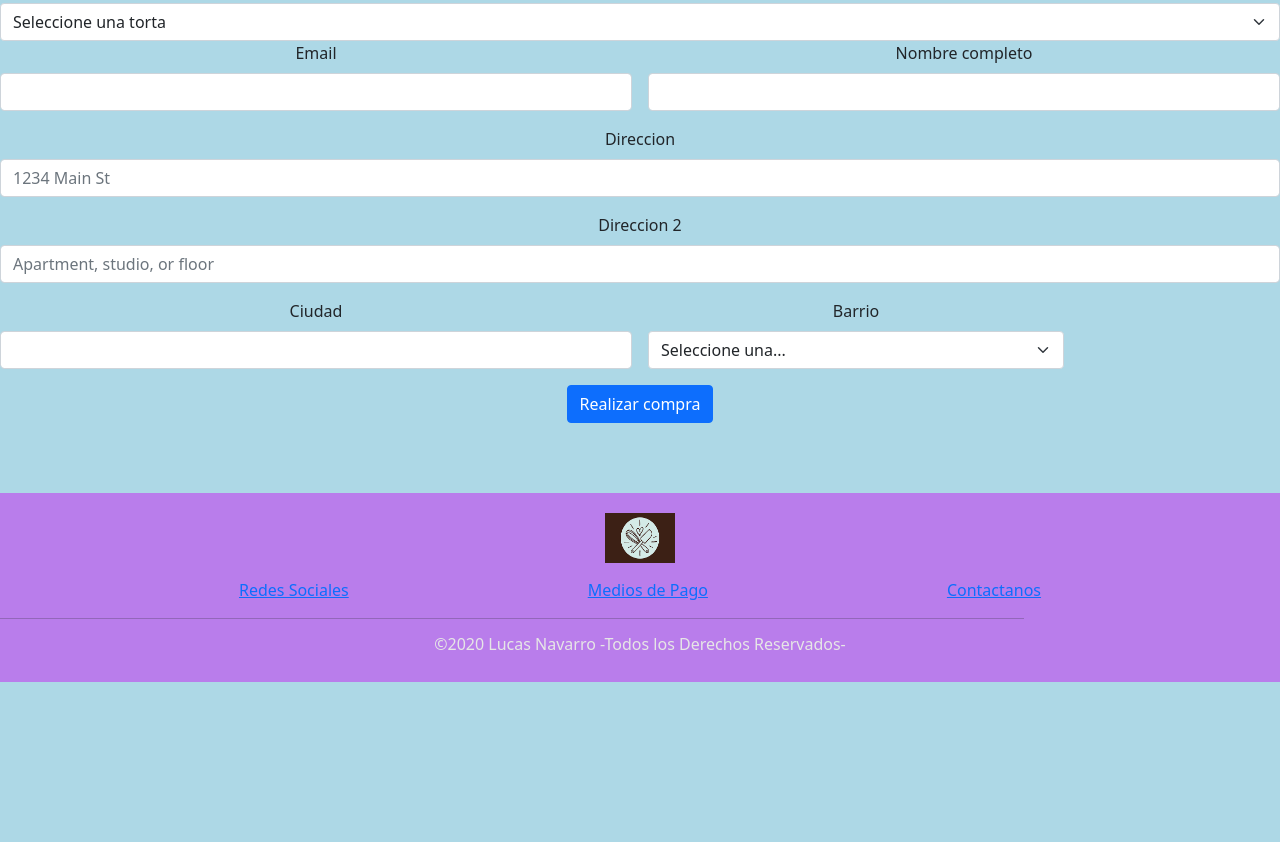
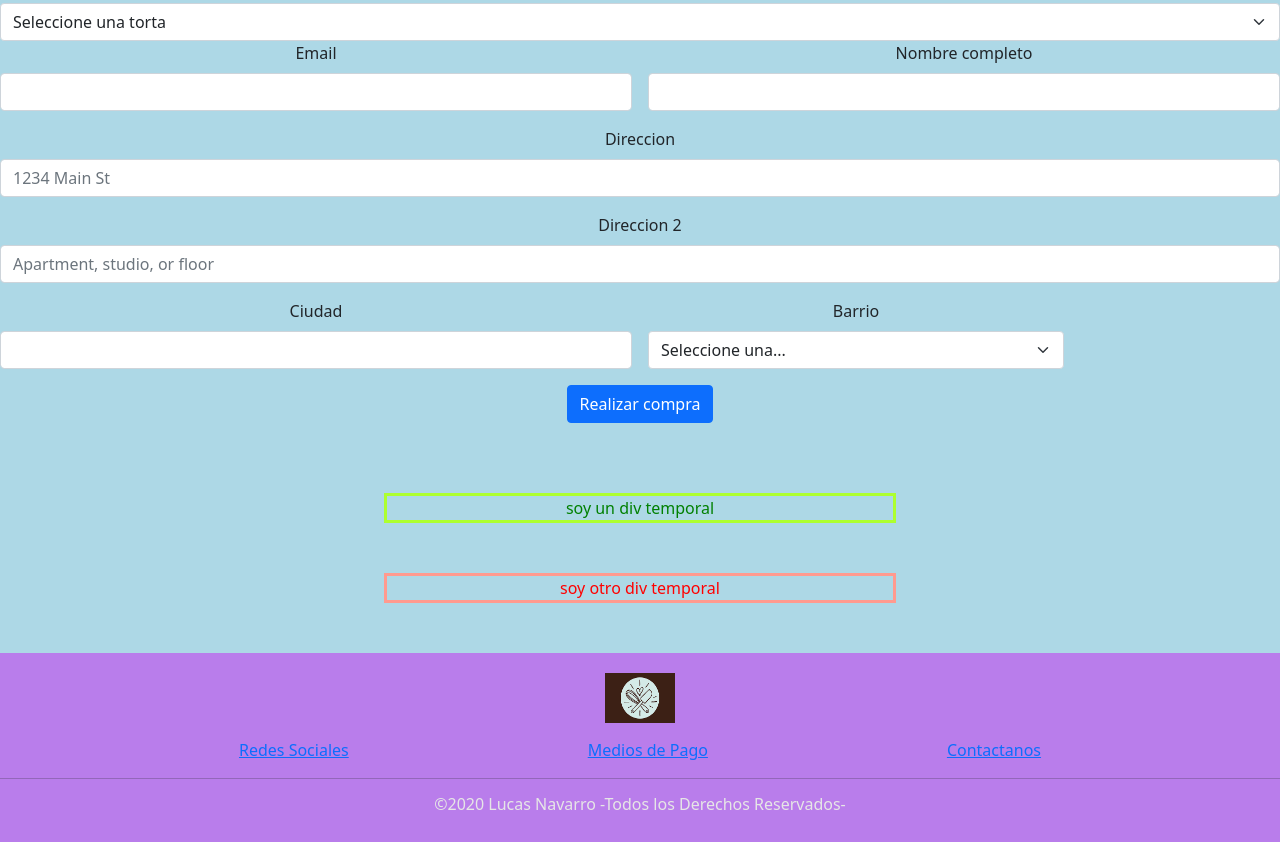
Before and after one commit to Lucasdn2003/Mi-Pagina, a website: page seccion4.html in a window 1280 px wide. Shown: the part 309-1151 px from the top of the page. Before the commit the page ends 991 px from the top, so only its background shows below. Drawn offline with nearby package versions, Linux system fonts and the light colour scheme.

Commit message:
Sexto_commit

```diff
--- a/SCSS/compra.scss
+++ b/SCSS/compra.scss
@@ -7,3 +7,16 @@
 ol{
     list-style-type: none;
 }
+
+.tempo{
+    text-align: center;
+    border: 3px solid greenyellow;
+    margin: 0 30% 50px 30%;
+    color: green;
+}
+
+.tempo2{
+    @extend .tempo;
+    border: 3px solid rgb(255, 154, 143);
+    color: red;
+}
--- a/SCSS/footer.scss
+++ b/SCSS/footer.scss
@@ -1,9 +1,12 @@
-.footer{
+@mixin pie ($fondo, $margen){
     width: 100%;
     padding: 20px 0;
-    background: rgb(185, 125, 235) ;
-    margin-top: 40px;
+    background: $fondo;
+    margin-top: $margen;
+}
 
+.footer{
+    @include pie(rgb(185, 125, 235), 0px)
 }
 
 .iconos{
@@ -13,7 +16,7 @@
 }
 
 hr{
-    width: 80%;
+    width: 100%;
 }
 
 h6{
--- a/SCSS/style.scss
+++ b/SCSS/style.scss
@@ -11,6 +11,7 @@ body{
     background-color: lightblue !important;
     margin: 0;
     padding: 0;
+
 }
 
 .container-fluid{
--- a/seccion4.html
+++ b/seccion4.html
@@ -87,10 +87,11 @@
       <button type="submit" class="btn btn-primary">Realizar compra</button>
     </div>
   </form>
+</div>
 
+<div class="tempo">soy un div temporal</div>
 
-
-</div>
+<div class="tempo2">soy otro div temporal</div>
 
 <div class="footer">
     <footer>
```
Also changed, not shown: CSS/style.css.
